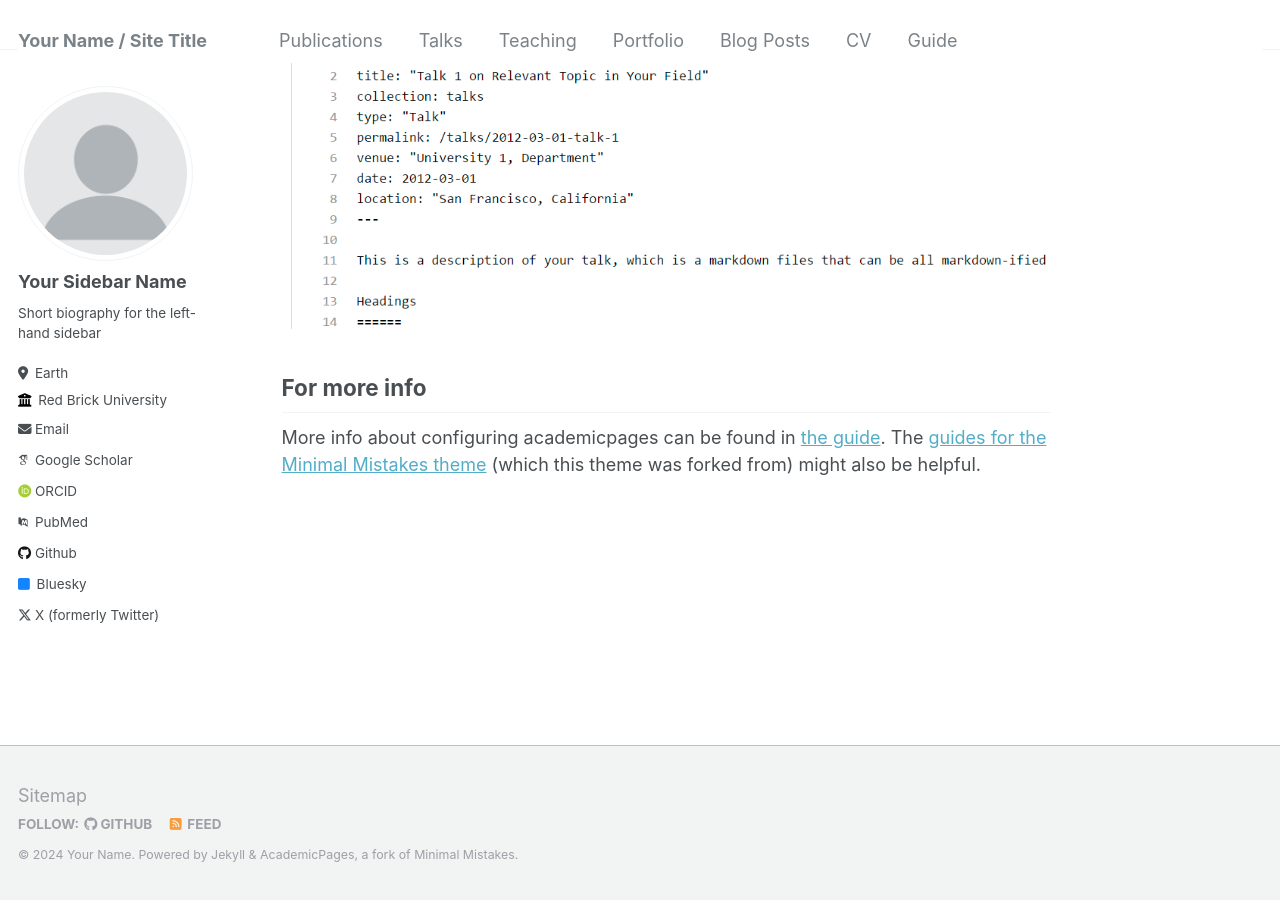
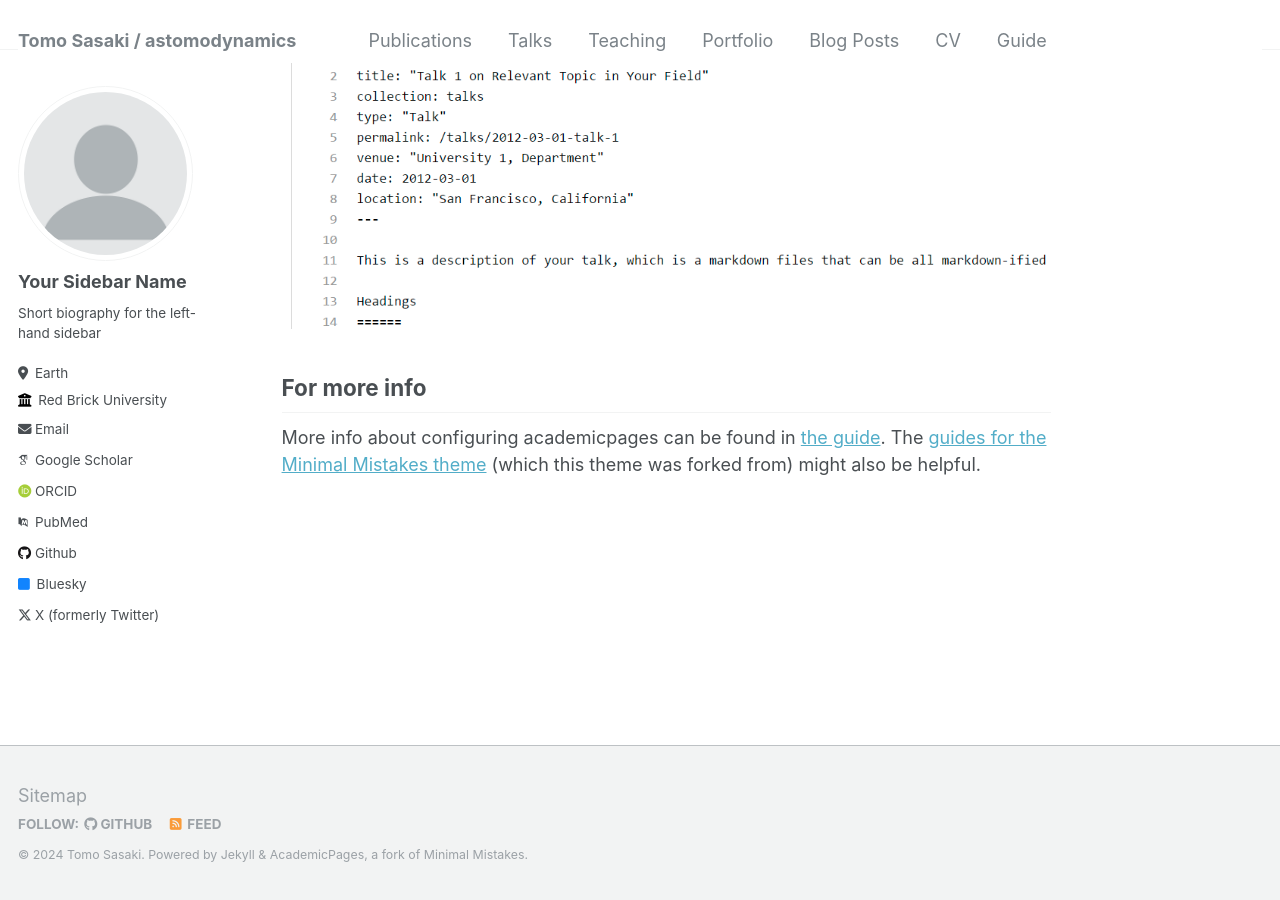
Before and after one commit to astomodynamics/astomodynamics.github.io, a Jekyll site: the page built from _pages/about.md, in a window 1280 px wide and 900 px high, scrolled down 2640 px. Built offline with Jekyll 4.4.1, drawn with Linux system fonts in a browser that asks for light colours; some web fonts are replaced.

Commit message:
Update _config.yml

```diff
--- a/_config.yml
+++ b/_config.yml
@@ -8,11 +8,11 @@
 
 # Basic Site Settings
 locale                   : "en-US"
-title                    : "Your Name / Site Title"
+title                    : "Tomo Sasaki / astomodynamics"
 title_separator          : "-"
-name                     : &name "Your Name"
-description              : &description "personal description"
-url                      : https://academicpages.github.io # the base hostname & protocol for your site e.g. "https://mmistakes.github.io"
+name                     : &name "Tomo Sasaki"
+description              : &description "Space roboticist @GeorgiaTech"
+url                      : https://astomodynamics.github.io # the base hostname & protocol for your site e.g. "https://mmistakes.github.io"
 baseurl                  : "" # the subpath of your site, e.g. "/blog"
 repository               : "academicpages/academicpages.github.io"
 
```
